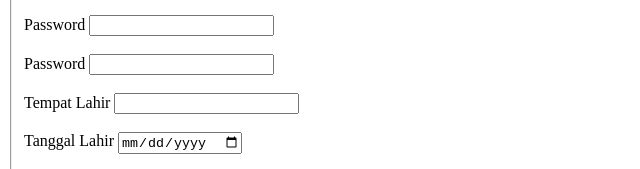
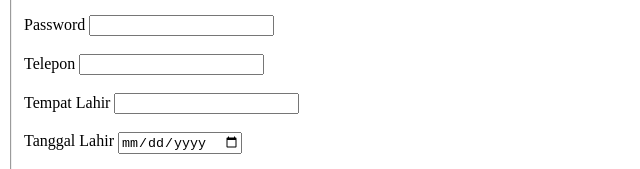
Before and after one commit to Januari212003/IMAM-MAKBUL, a plain HTML site: page index.html in a window 1280 px wide. Shown: the part 584-753 px from the top of the page, 0-640 px from the left. Drawn offline with Linux system fonts and the light colour scheme.

Commit message:
Update index.html

```diff
--- a/index.html
+++ b/index.html
@@ -32,7 +32,7 @@
             <label for="Password">Password</label>
             <input type="password" id="name" name="name"><br><br>
 
-            <label for="password">Password</label>
+            <label for="Telepon">Telepon</label>
             <input type="text" id="name" name="name"><br><br>
 
             <label for="tempat lahir">Tempat Lahir</label>
```
